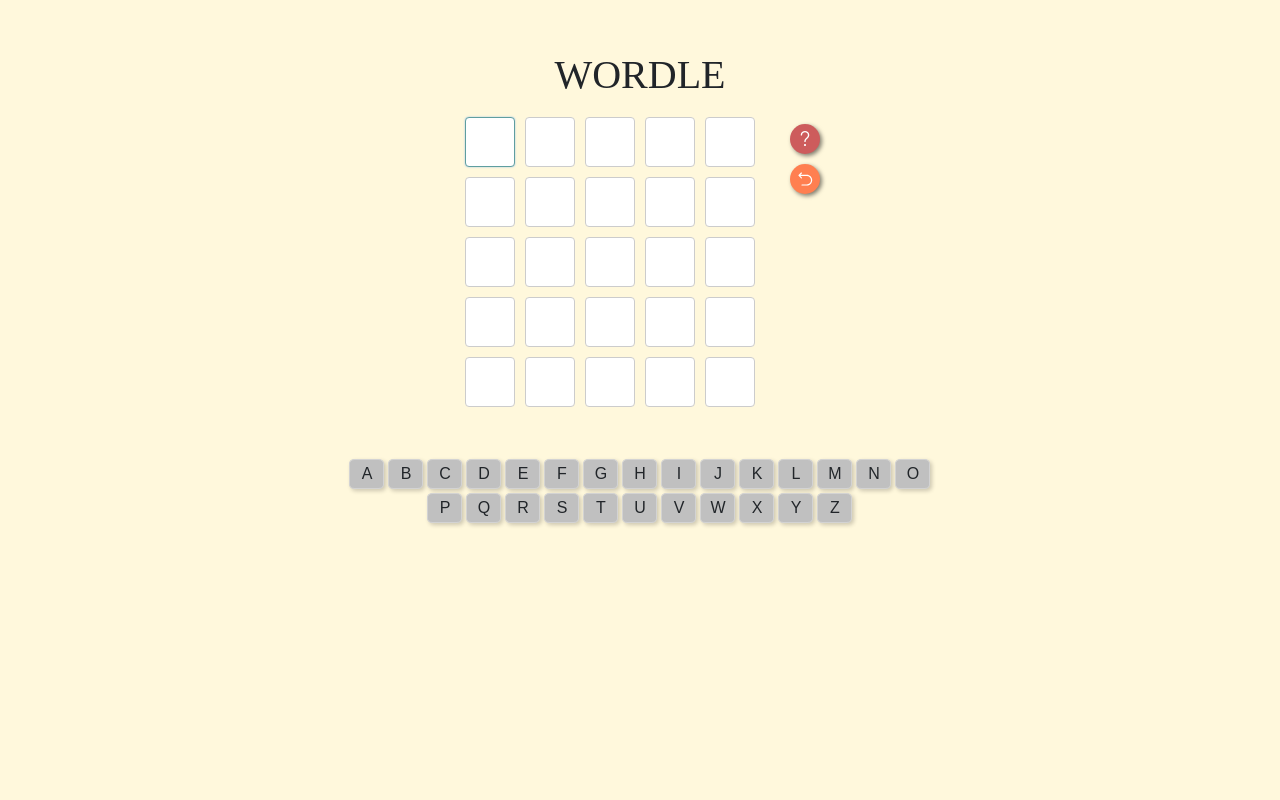
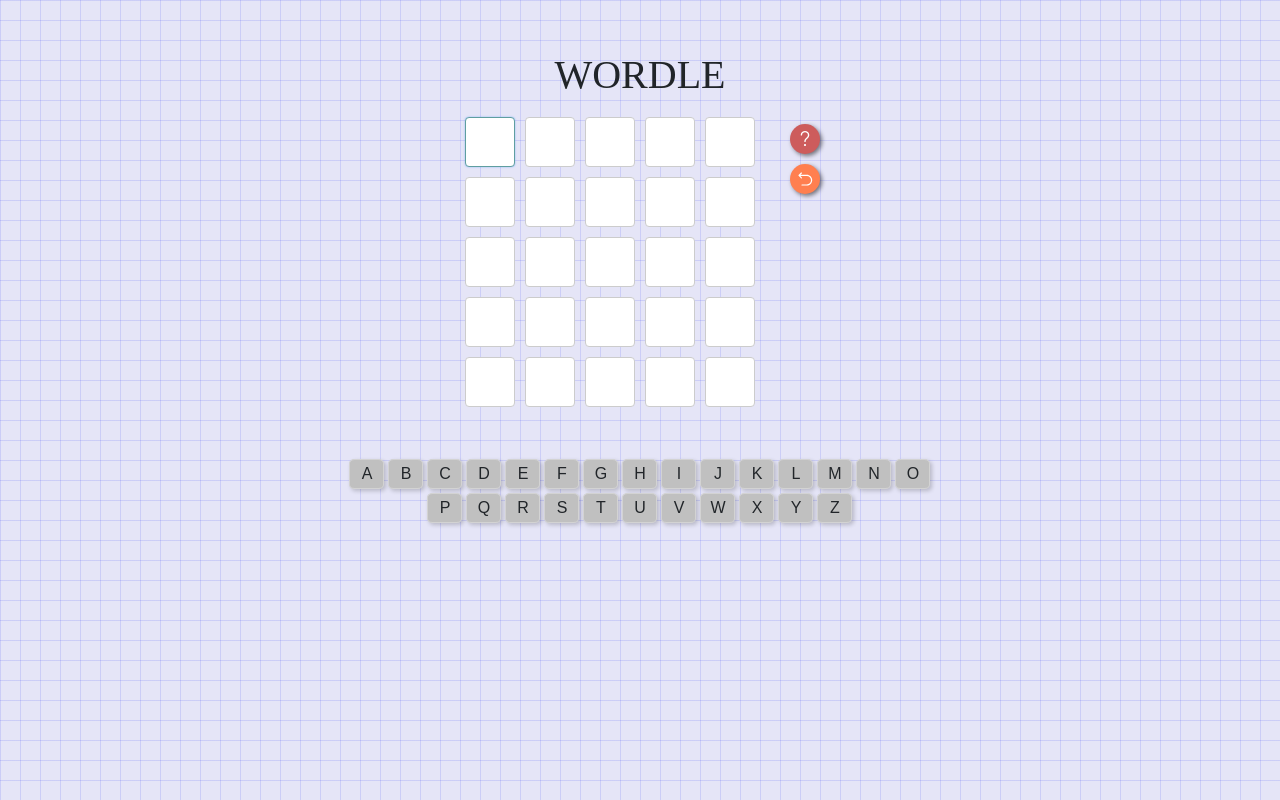
Before and after one commit to arjunpathy/wordle-game, a React (Vite) app: page / in a window 1280 px wide. Built offline with nearby package versions, Linux system fonts and the light colour scheme; a web font is replaced by a local one.

Commit message:
changed BG

```diff
--- a/index.html
+++ b/index.html
@@ -11,7 +11,7 @@
   <link href="https://fonts.googleapis.com/css2?family=Playwrite+HU:wght@100..400&display=swap" rel="stylesheet">
 </head>
 
-<body>
+<body class="paper-bg">
   <div id="root"></div>
   <script type="module" src="/src/main.tsx"></script>
 </body>
--- a/src/App.css
+++ b/src/App.css
@@ -31,7 +31,7 @@
 }
 
 body {
-  background-color: cornsilk !important;
+  /* background-color: cornsilk !important; */
   display: flex;
   align-items: center;
   justify-content: space-evenly;
@@ -126,7 +126,13 @@
   border: none !important;
 }
 .try-again-btn:hover {
-  background-color: rgb(63, 123, 126)!important;
+  background-color: rgb(63, 123, 126) !important;
+}
+.paper-bg {
+  background-color: #e5e5f7;
+  opacity: 2;
+  background-image:  linear-gradient(#444df728 1px, transparent 1px), linear-gradient(to right, #444df728 1px, #e5e5f7 1px);
+  background-size: 20px 20px;
 }
 
 @media only screen and (max-width: 600px) {
```
